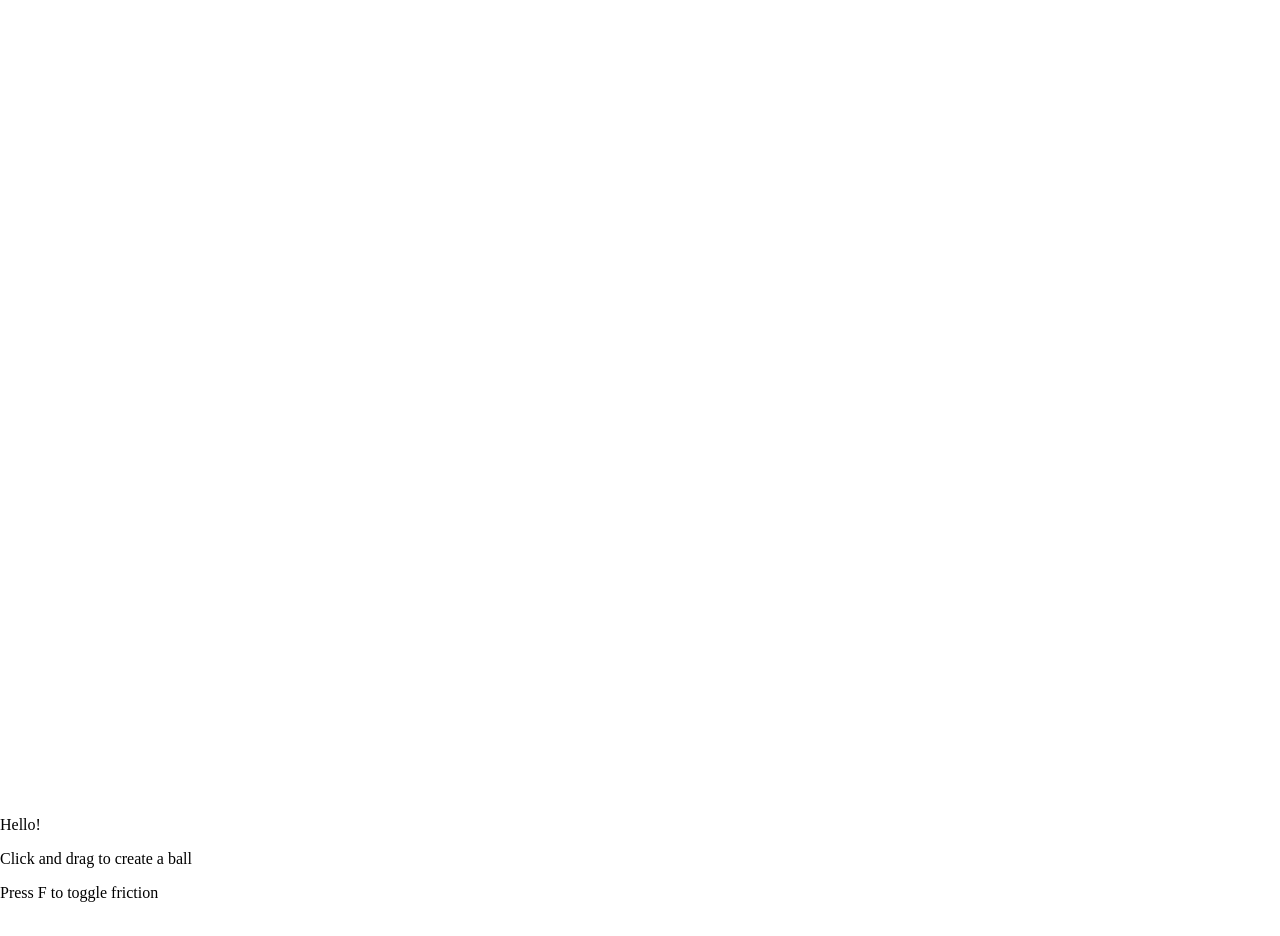
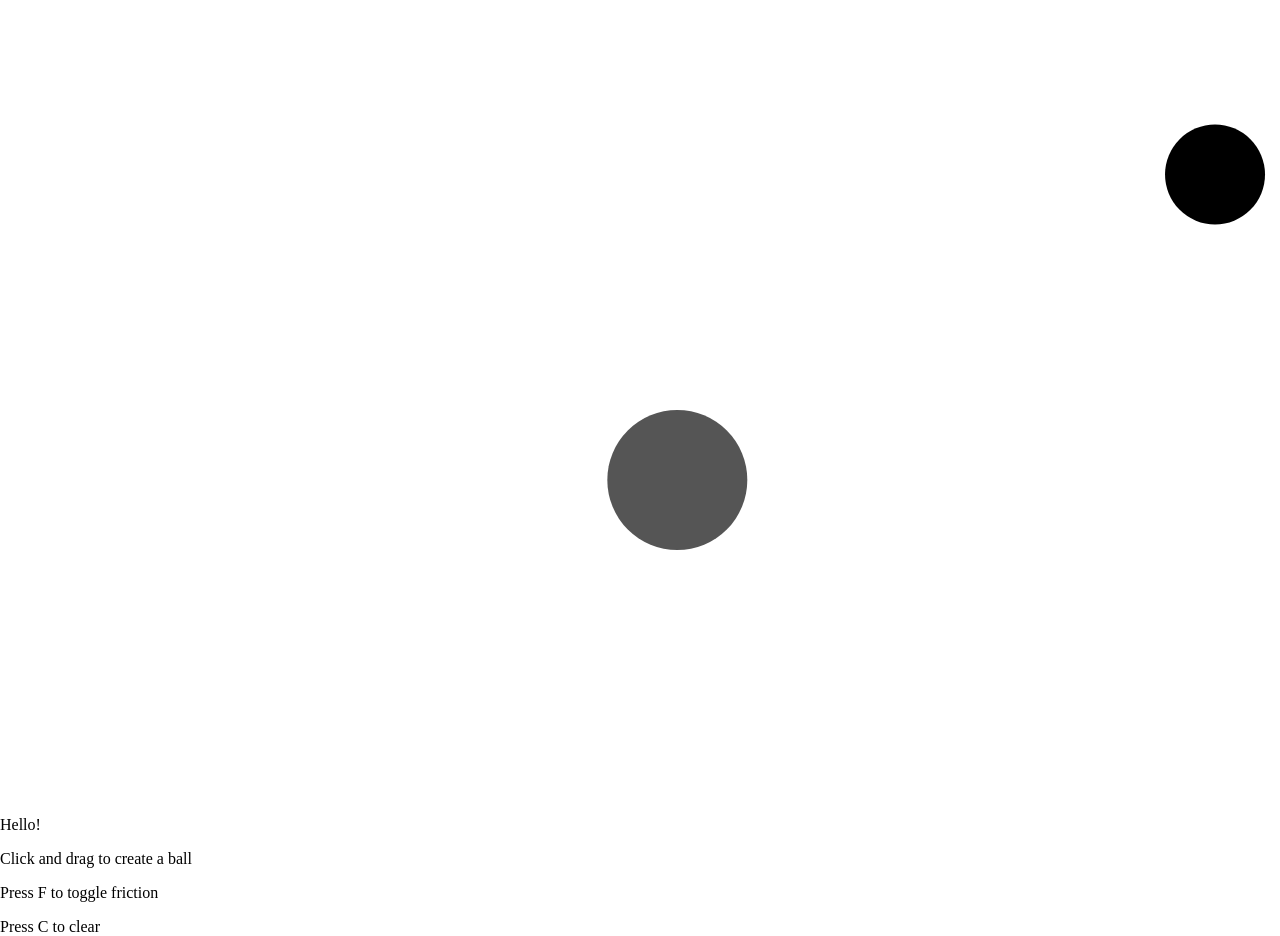
Before and after one commit to Quadmium/Balls, a plain HTML site: page index.html in a window 1280 px wide. Before the commit the page ends 902 px from the top, so only its background shows below. Drawn offline with Linux system fonts and the light colour scheme; animation ran at ten frames a second.

Commit message:
minor changes

```diff
--- a/index.html
+++ b/index.html
@@ -23,6 +23,7 @@
 	<p>Hello!</p>
 	<p>Click and drag to create a ball</p>
 	<p>Press F to toggle friction</p>
+	<p>Press C to clear</p>
 </body>
 
 <script>
@@ -104,6 +105,8 @@ function checkKey(e) {
 
     if (e.keyCode == '70')
     	friction = !friction;
+    if (e.keyCode == '67')
+    	worldObjects.length = 0;
 }
 
 function init()
@@ -111,14 +114,13 @@ function init()
 	window.lastTime = new Date().getTime();
 	window.g = new graphics();
 
-	/*
-	worldObjects.push(new ball(100, new vector(250, 400)));
+	worldObjects.push(new ball(70, new vector(250, 400)));
 	worldObjects.push(new ball(50, new vector(400, 400)));
 	worldObjects[0].velocity = new vector(200, 0);
-	worldObjects[0].mass = 4;
+	worldObjects[0].mass = 70*70/50/50;
 	worldObjects[0].color = "#550055";
-	worldObjects[1].velocity = new vector(200, -50);
-	*/
+	worldObjects[1].velocity = new vector(400, -50);
+	worldObjects[0].color = "#555555";
 
 	g.canvas.addEventListener('mousemove', function(evt) {
 		window.mousePos = getMousePos(g.canvas, evt);
@@ -200,7 +202,7 @@ function OnUpdate()
 
 				// Convert axis frame to center of mass frame
 				// Negate these velocities and return to axis frame
-				var cmVel = (bc1.mult(curBall.mass).add(bc2.mult(otherBall.mass))).div(curBall.mass + otherBall.mass);
+				var cmVel = bc1.mult(curBall.mass).add(bc2.mult(otherBall.mass)).div(curBall.mass + otherBall.mass);
 				var newv1 = bc1.sub(cmVel).mult(-1).add(cmVel);
 				var newv2 = bc2.sub(cmVel).mult(-1).add(cmVel);
 
```
